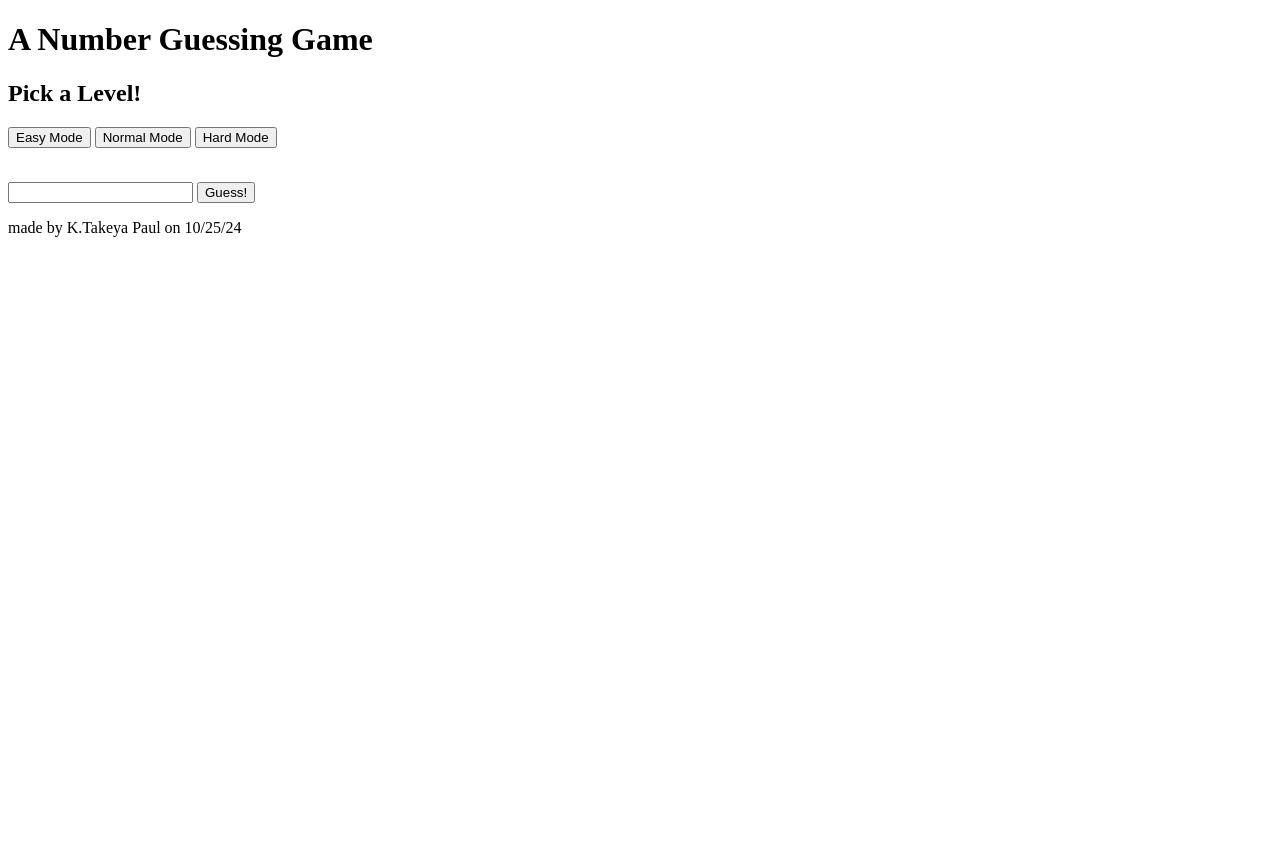
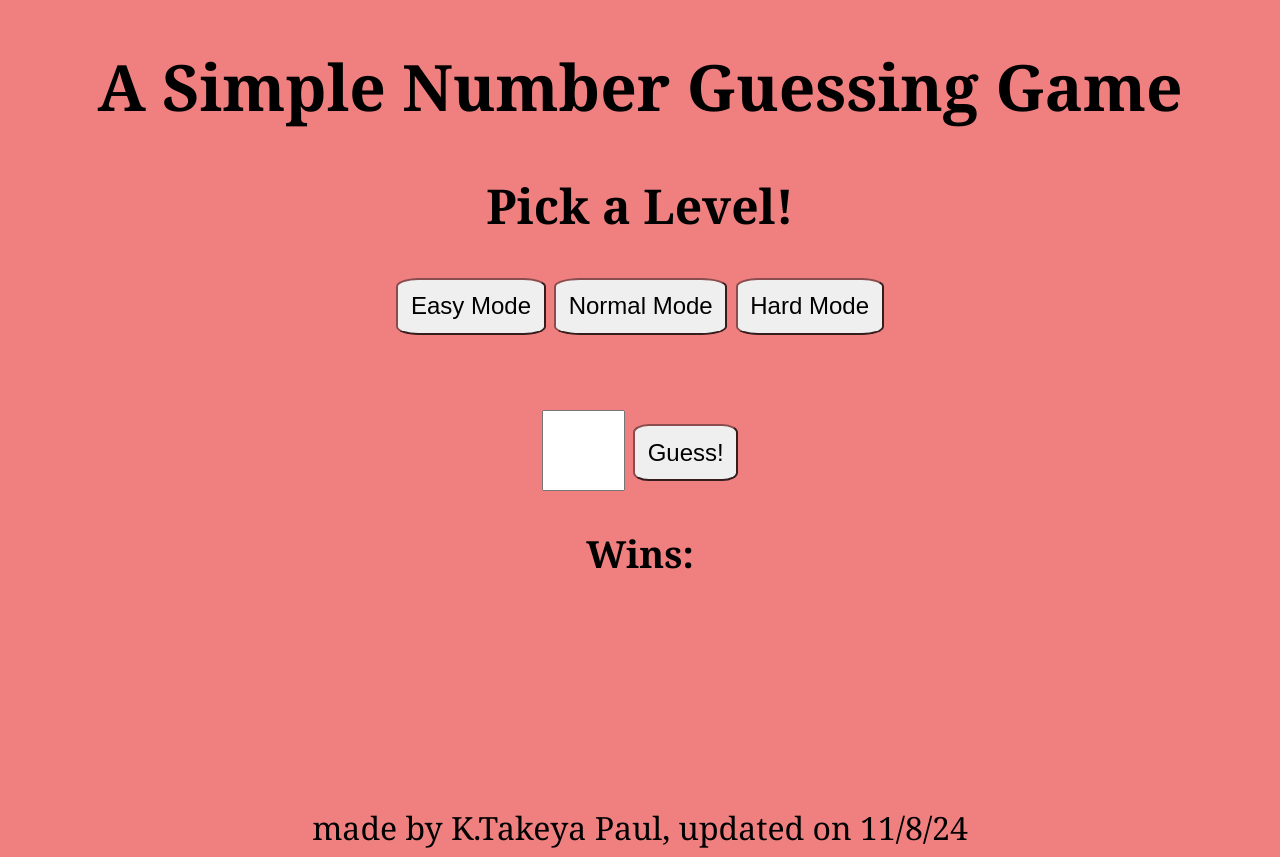
Before and after one commit to Kuhtuhkuh/Number-Guessing-Game, a plain HTML site: page index.html in a window 1280 px wide. Before the commit the page ends 800 px from the top, so only its background shows below. Drawn offline with Linux system fonts and the light colour scheme.

Commit message:
added win counter and css
wants:
want to add the commented out code. The alert needs to stop after the button is disabled.

```diff
--- a/index.html
+++ b/index.html
@@ -3,10 +3,10 @@
 <head>
     <meta charset="UTF-8">
     <meta name="viewport" content="width=device-width, initial-scale=1.0">
-    <title>A Simple Guessing Game</title>
+    <title>A Simple Number Guessing Game</title>
 </head>
 <body>
-<h1>A Number Guessing Game</h1>
+<h1>A Simple Number Guessing Game</h1>
 <h2>Pick a Level!</h2>
   <button id="easy" onclick="instructions.textContent = 'Guess a number from 1 to 10!'; game = 'easy';" >Easy Mode</button>
   <button id="normal" onclick="instructions.textContent = 'Guess a number from 1 to 50!'; game = 'normal';" >Normal Mode</button>
@@ -16,11 +16,15 @@
   <p id="instructions">    </p>
   <br>
   <input id="guess" type="number">
-  <button onclick= "check()" type="submit" id="submit">Guess!</button>
+  <button onclick= "check()" type="submit" id="submit" >Guess!</button>
   <br>
   <p id="hint"></p>
+  <h3 id="wins_text">Wins: </h3>
 <script>
+
+  var wins = 0;
   var hint = document.querySelector("#hint");
+  var wins_text = document.querySelector("#wins_text");
   var easyNum = Math.floor((Math.random() * 10) + 1);
   var normalNum = Math.floor((Math.random() * 50) + 1);
   var hardNum = Math.floor((Math.random() * 100) + 1);
@@ -30,20 +34,24 @@
     var num = document.getElementById("guess").value;
     if(game == "easy"){
       if(num > easyNum){
-        hint.textContent = "Too High!"
+        hint.textContent = "Too High!";
       }else if (num < easyNum){
-        hint.textContent = "Too Low!"
+        hint.textContent = "Too Low!";
       }else if (num == easyNum){
-        hint.textContent = "Perfect!"
+        hint.textContent = "Perfect!";
+        wins++;
+        wins_text.textContent = "Wins: " + wins;
       }
     }
     if(game == "hard"){
       if(num > hardNum){
-        hint.textContent = "Too High!"
+        hint.textContent = "Too High!";
       }else if (num < hardNum){
-        hint.textContent = "Too Low!"
+        hint.textContent = "Too Low!";
       }else if (num == hardNum){
-        hint.textContent = "Perfect!"
+        hint.textContent = "Perfect!";
+        wins++;
+        wins_text.textContent = "Wins: " + wins;
       }
     }
     if(game == "normal"){
@@ -53,13 +61,60 @@
         hint.textContent = "Too Low!"
       }else if (num == normalNum){
         hint.textContent = "Perfect!"
+        wins++
+        wins_text.textContent = "Wins: " + wins;
       }
     }
+    // if(wins > 24){
+    //   document.getElementById("easy").disabled = true;
+    //   document.getElementById("instructions").textContent = "Guess a number from 1 to 50!"
+    //   game="normal"
+    //   alert("You've outgrown easy mode! Try normal!")
+    // }
+    // if(wins > 49){
+    //   document.getElementById("normal").disabled = true;
+    //   document.getElementById("instructions").textContent = "Guess a number from 1 to 100!"
+    //   game="hard"
+    //   alert("You've outgrown normal mode! Try hard!")
+    // }
+    // if(wins > 74){
+    //   document.getElementById("hard").disabled = true;
+    //   document.getElementById("instructions").textContent = "All Done!"
+    //   game=""
+    //   alert("You've outgrown my simple guessing game! Thanks for playing and trying all the modes!")
+    // }
 }
 </script>
 <style>
+  body{
+    text-align: center;
+    font-family: Cambria, Cochin, Georgia, Times, 'Times New Roman', serif;
+    background-color:lightcoral;
+    font-size: xx-large;
+  }
 
+  button{
+    font-size: x-large;
+    padding: 1%;
+    border-radius: 15%;
+    border-color: rgb(138, 76, 76);
+  }
+
+  button:hover{
+    background-color: rgb(138, 76, 76);
+  }
+
+  input{
+    font-size: xx-large;
+    width: 75px;
+    height: 75px;
+    text-align: center;
+  }
+
+  footer{
+    padding-top: 15%;
+  }
 </style>
 </body>
-<footer>made by K.Takeya Paul on 10/25/24</footer>
+<footer>made by K.Takeya Paul, updated on 11/8/24</footer>
 </html>
```
